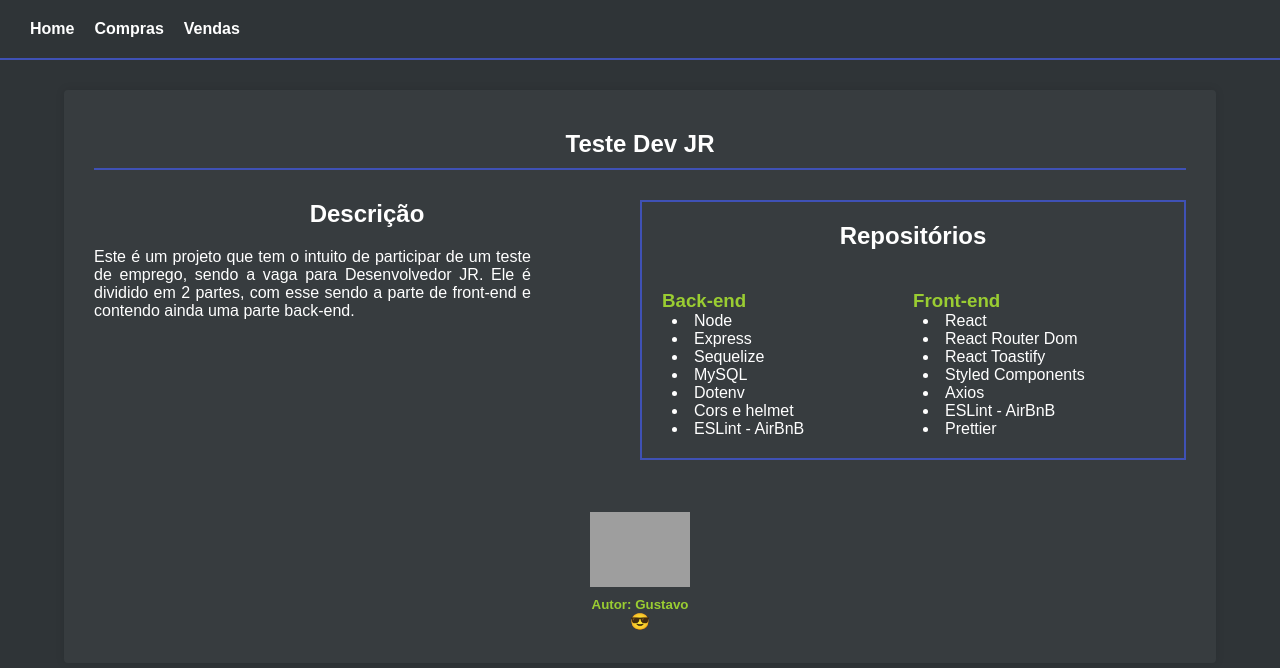
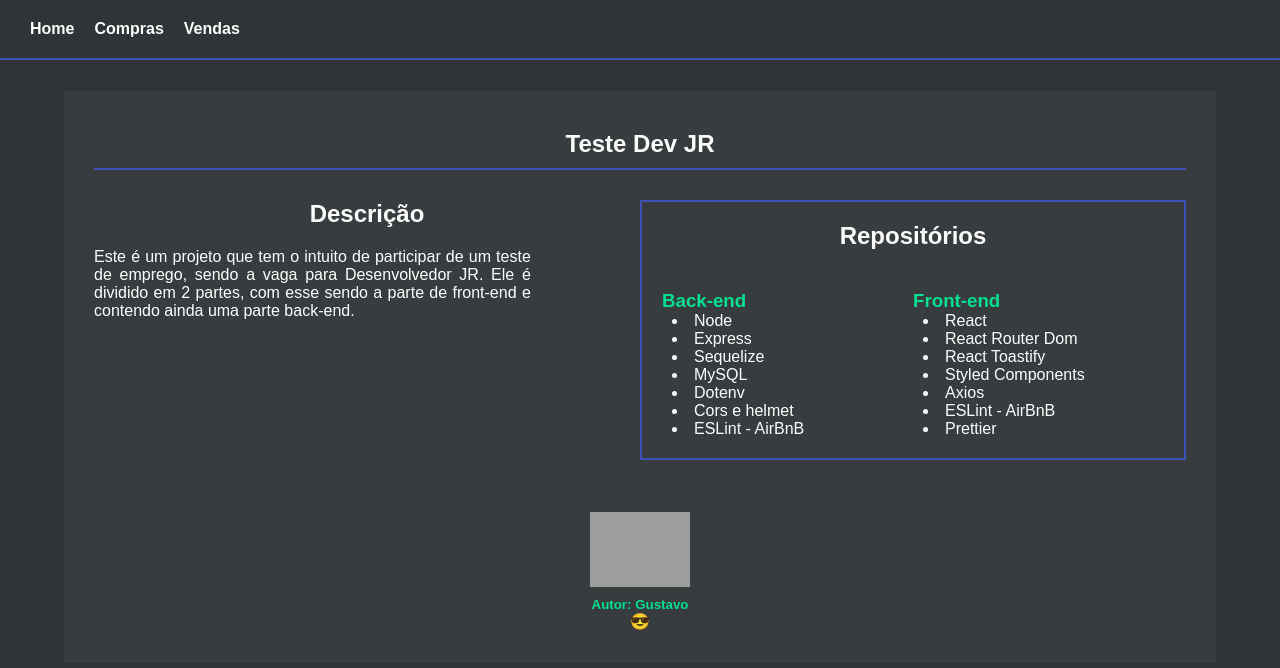
Before and after one commit to GustavoGomesDias/test-001-frontend, a React (Create React App) app: page / in a window 1280 px wide. Shown: the top 668 px of the page. Built offline with nearby package versions, Linux system fonts and the light colour scheme; grey boxes are pictures that could not be loaded; the HTML template or start-up script is replaced by a standard one.

Commit message:
feat: add button sold (not working)

```diff
--- a/src/config/color.js
+++ b/src/config/color.js
@@ -4,3 +4,5 @@ export const background = '#2F3437';
 export const background2 = '#373C3F';
 export const success = '#4DAF50';
 export const errorColor = '#E11D22';
+export const warning = '#F79421';
+export const colorLink = '#00E091';
--- a/src/pages/Acquisitions/index.js
+++ b/src/pages/Acquisitions/index.js
@@ -106,6 +106,18 @@ export default function Acquisitions() {
                 {ac.manufacture_year}
               </p>
               <div className="actions">
+                {ac.available ? (
+                  <button type="button" className="sale-button">
+                    <Link to="/" className="link">
+                      Vender
+                    </Link>{' '}
+                  </button>
+                ) : (
+                  <p className="center">
+                    <span className="field available">Vendido</span>
+                  </p>
+                )}
+
                 <button type="button" className="edit-button">
                   <Link
                     to={{
--- a/src/pages/Acquisitions/styled.js
+++ b/src/pages/Acquisitions/styled.js
@@ -18,8 +18,7 @@ export const AcContainer = styled.div`
     padding: 5px 0;
   }
 
-  .edit-button {
-    margin-top: 5px;
+  .sale-button {
     background: ${colors.success};
 
     .link {
@@ -27,8 +26,13 @@ export const AcContainer = styled.div`
     }
   }
 
-  .edit-button:hover {
-    filter: brightness(75%);
+  .edit-button {
+    margin-top: 15px;
+    background: ${colors.warning};
+
+    .link {
+      color: #fff;
+    }
   }
 
   .delete-button {
--- a/src/styles/GlobalStyles.js
+++ b/src/styles/GlobalStyles.js
@@ -27,7 +27,7 @@ export default createGlobalStyle`
 
   a {
     text-decoration: none;
-    color: yellowgreen;
+    color: ${color.colorLink};
     transition: all 300ms
   }
 
@@ -114,7 +114,7 @@ export default createGlobalStyle`
         align-items: center;
         justify-content: center;
 
-      .available {
+        .available {
           background: ${color.success};
         }
 
@@ -184,7 +184,7 @@ export const Header = styled.header`
   .available {
     background: none;
     text-decoration: none;
-    color: yellowgreen;
+    color: ${color.colorLink};
   }
 
   .register {
```
